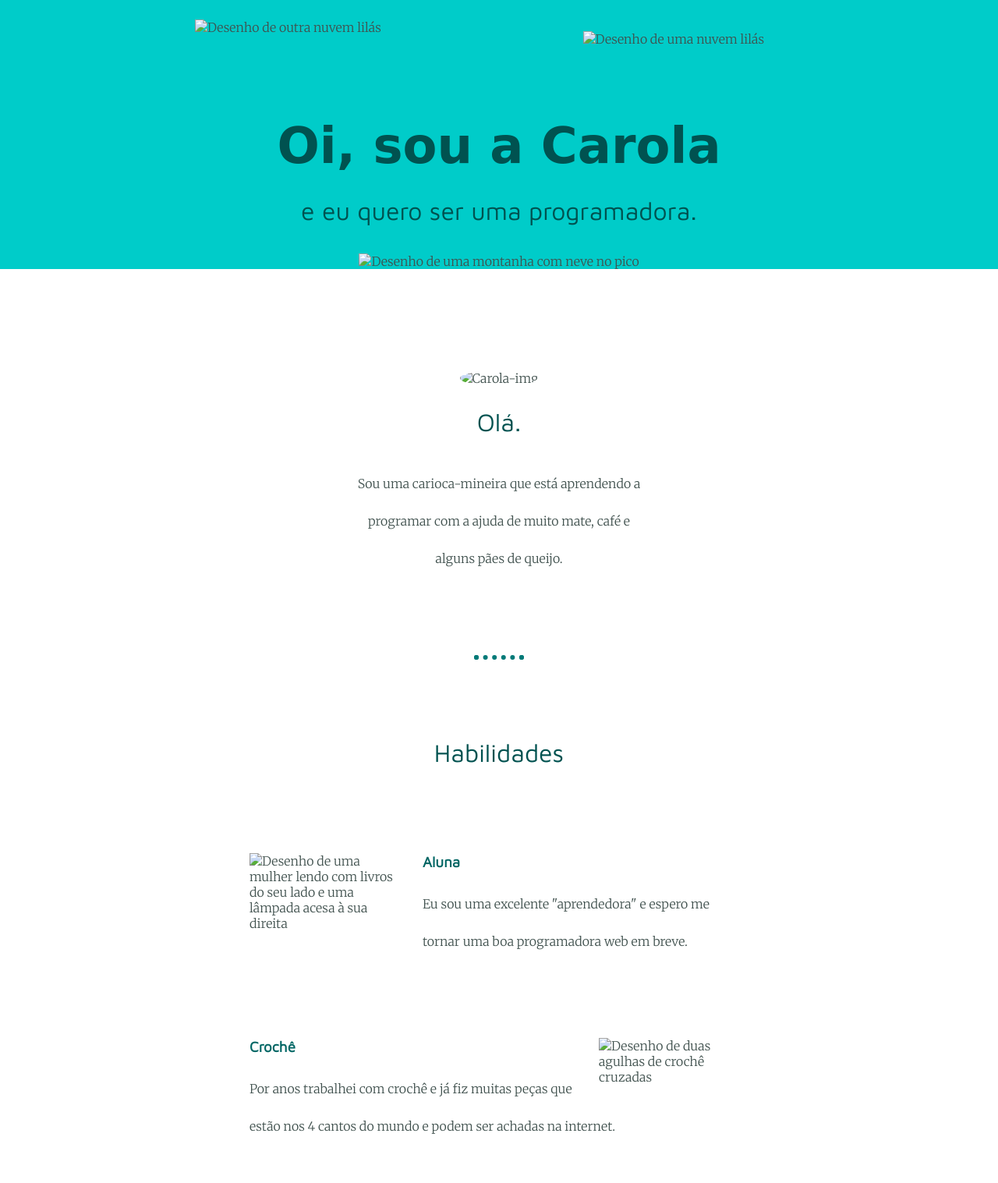
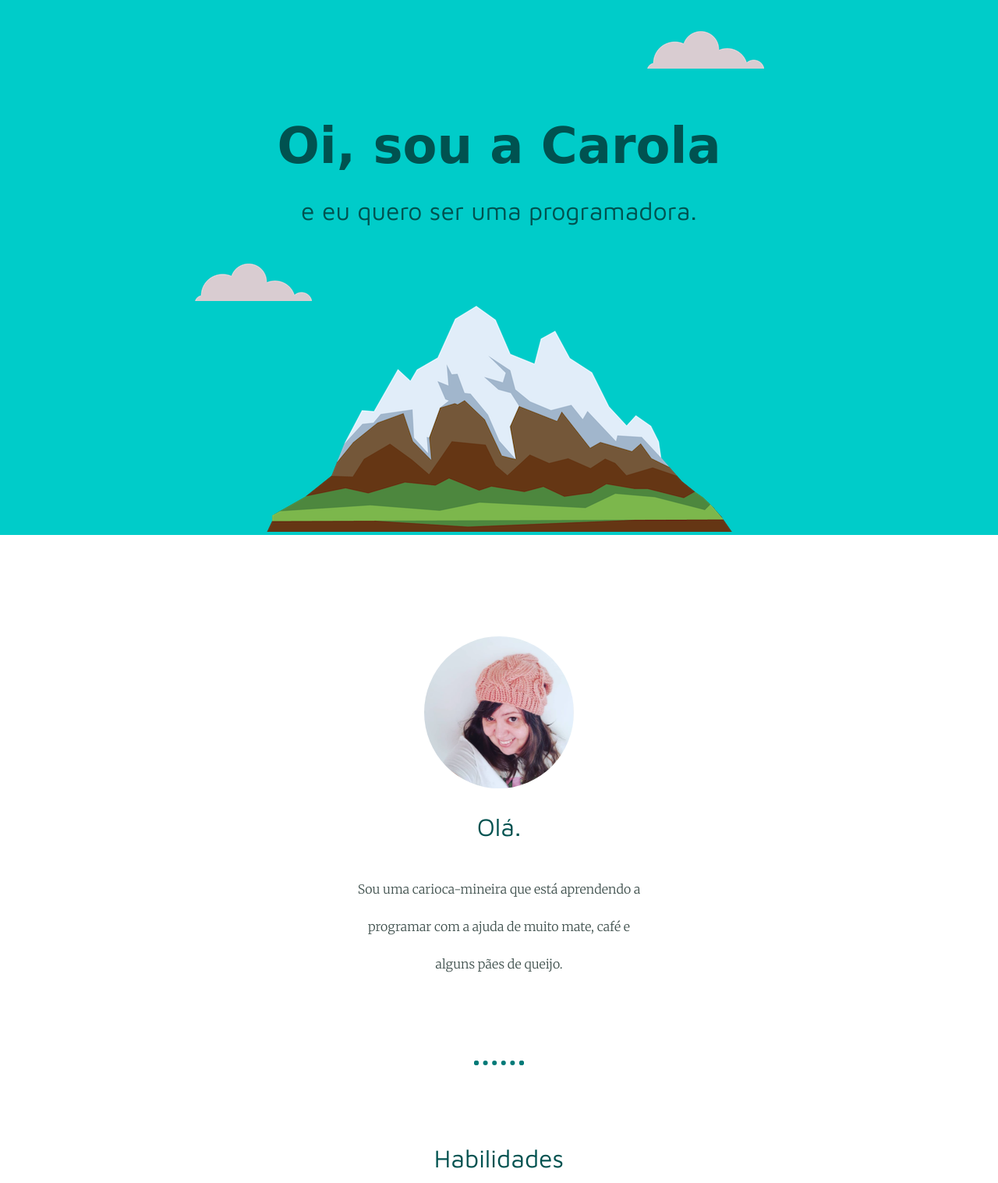
Before and after one commit to MariaCReRodrigues/CSS, a plain HTML site: page index.html in a window 1280 px wide. Shown: the top 1517 px of the page at 78% size. Drawn offline with Linux system fonts and the light colour scheme; a web font is replaced by a local one.

Commit message:
Update index.html

```diff
--- a/index.html
+++ b/index.html
@@ -4,23 +4,23 @@
 <head>
   <meta charset="UTF-8">
   <title>Carola Rodrigues</title>
-  <link rel="stylesheet" href="css/styles.css">
+  <link rel="stylesheet" href="styles.css">
   <link rel="icon" href="Carola.ico">
   <link href="https://fonts.googleapis.com/css2?family=Beth+Ellen&family=Maven+Pro&family=Merriweather:wght@300&display=swap" rel="stylesheet">
 </head>
 
 <body>
   <div class="top-container">
-    <img class="cloud1" src="images/cloud.png" alt="Desenho de uma nuvem lilás">
+    <img class="cloud1" src="cloud.png" alt="Desenho de uma nuvem lilás">
     <h1>Oi, sou a Carola</h1>
     <h2 class="program"> e eu quero ser uma programadora.</h2>
-    <img class="cloud2" src="images/cloud.png" alt="Desenho de outra nuvem lilás">
-    <img class="mountain" src="images/mountain.png" alt="Desenho de uma montanha com neve no pico">
+    <img class="cloud2" src="cloud.png" alt="Desenho de outra nuvem lilás">
+    <img class="mountain" src="mountain.png" alt="Desenho de uma montanha com neve no pico">
   </div>
 
   <div class="middle-container">
     <div class="profile">
-      <img class="minhafoto" src="images/carola-recente.png" alt="Carola-img">
+      <img class="minhafoto" src="carola-recente.png" alt="Foto minha de gorro rosa que tricotei, olhando para cima">
       <h2>Olá.</h2>
       <p class="intro">Sou uma carioca-mineira que está aprendendo a programar com a ajuda de muito mate, café e alguns pães de queijo.</p>
     </div>
@@ -29,14 +29,14 @@
     <div class="skills">
       <h2>Habilidades</h2>
       <div class="skill-row">
-        <img class="aprender" src="images/aprender.png" alt="Desenho de uma mulher lendo com livros do seu lado e uma lâmpada acesa à sua direita">
+        <img class="aprender" src="aprender.png" alt="Desenho de uma mulher lendo com livros do seu lado e uma lâmpada acesa à sua direita">
 
         <h3>Aluna</h3>
         <p>Eu sou uma excelente "aprendedora" e espero me tornar uma boa programadora web em breve.</p>
       </div>
 
       <div class="skill-row">
-        <img class="agulhas" src="images/agulhas-de-crochê.png" alt="Desenho de duas agulhas de crochê cruzadas">
+        <img class="agulhas" src="agulhas-de-crochê.png" alt="Desenho de duas agulhas de crochê cruzadas">
 
         <h3>Crochê</h3>
         <p>Por anos trabalhei com crochê e já fiz muitas peças que estão nos 4 cantos do mundo e podem ser achadas na internet.</p>
```
